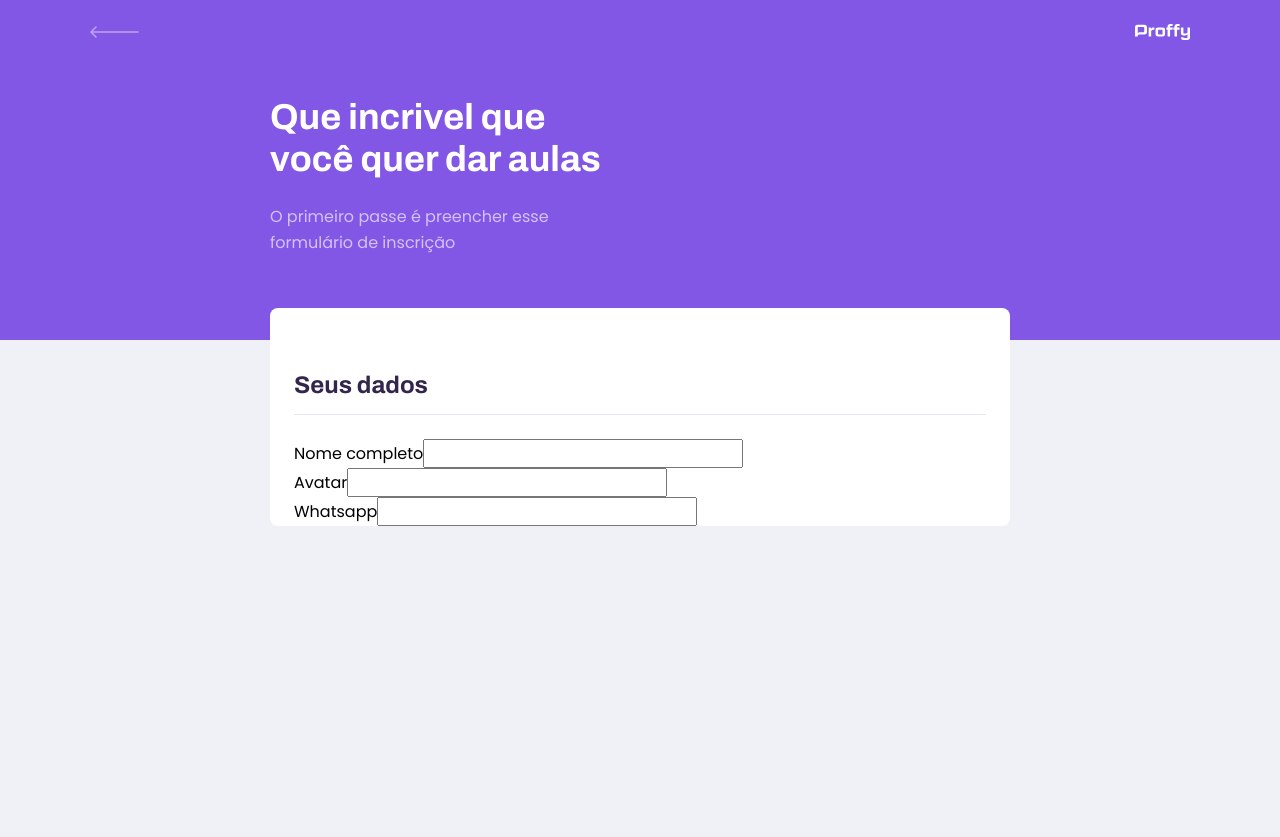
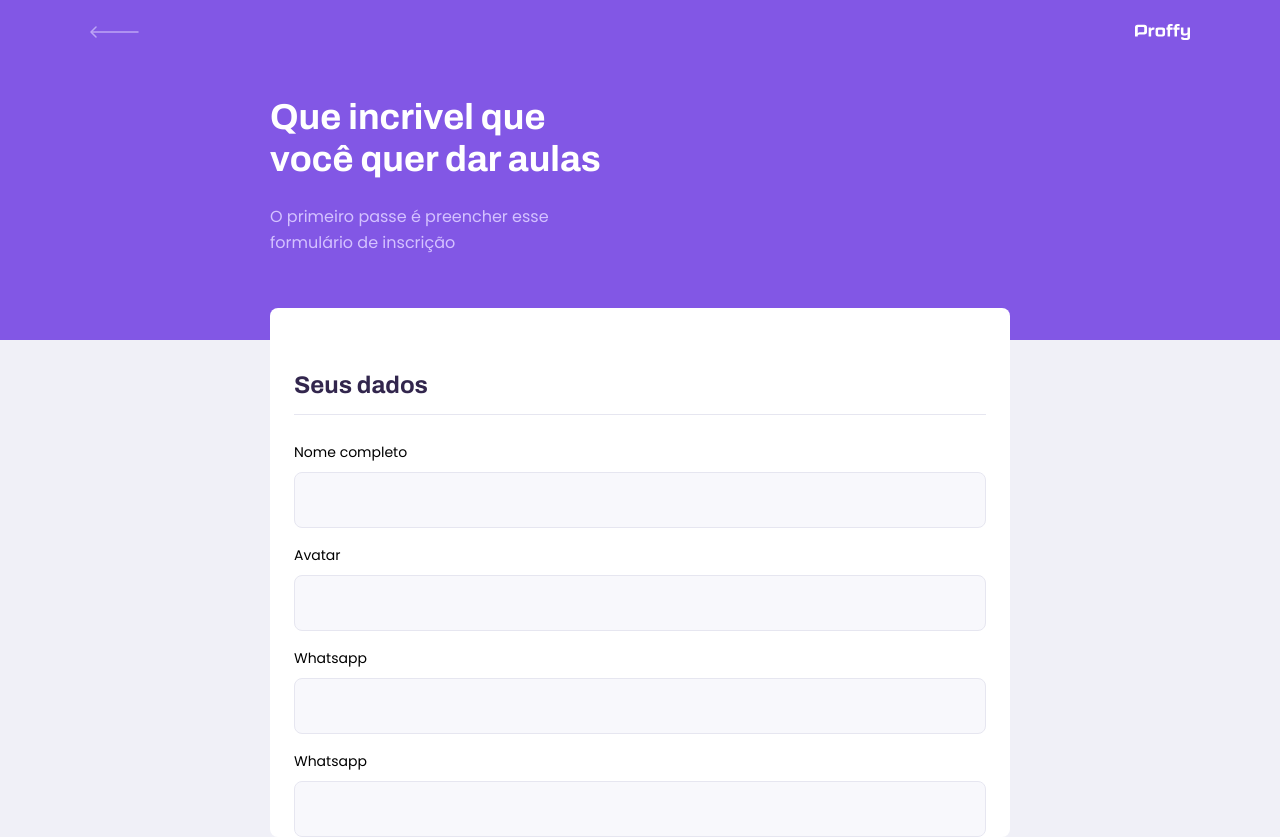
Before and after one commit to gilbertomoj/proffy-nlw, a React (Create React App) app in the folder web/: page /give-classes in a window 1280 px wide. Before the commit the page ends 800 px from the top, so only its background shows below. Built offline with nearby package versions, Linux system fonts and the light colour scheme.

Commit message:
feature(web): Componentização dos inputs

```diff
--- a/web/src/components/Input/index.tsx
+++ b/web/src/components/Input/index.tsx
@@ -1 +1,17 @@
-import React from 'react';
+import React,{InputHTMLAttributes} from 'react';
+import './styles.css';
+interface InputProps extends InputHTMLAttributes<HTMLInputElement>{
+    name : string;
+    label : string;
+}
+
+const Input: React.FC<InputProps> = ({label, name, ...rest})=>{
+    return(
+        <div className="input-block">
+            <label htmlFor={name}>{label}</label>
+            <input type="text" id={name} {...rest}/>
+        </div>
+    );
+}
+
+export default Input;
--- a/web/src/components/Input/styles.css
+++ b/web/src/components/Input/styles.css
@@ -0,0 +1,36 @@
+
+.input-block{
+    position: relative;
+}
+
+.input-block + .input-block{
+    margin-top: 1.4rem;
+}
+
+.input-block label{
+    font-size: 1.4rem;
+}
+
+
+.input-block input{
+    width: 100%;
+    height: 5.6rem;
+    margin-top: 0.8rem;
+    border-radius: 0.8rem;
+    background: var(--color-input-background);
+    border: 1px solid var(--color-line-in-white);
+    outline: 0;
+    padding: 0 1.6rem;
+    font: 1.6rem Archivo;
+}
+
+.input-block:focus-within::after {
+width: calc(100% - 3.2rem);
+height: 2px;
+content: '';
+background: var(--color-primary-light);
+position : absolute;
+left: 1.6rem;
+right: 1.6rem;
+bottom: 0;
+}
--- a/web/src/pages/TeacherForm/index.tsx
+++ b/web/src/pages/TeacherForm/index.tsx
@@ -1,6 +1,7 @@
 import React from 'react';
 import PageHeader from '../../components/Page-Header';
 import './styles.css';
+import Input from '../../components/Input';
 
 function TeacherForm(){
     return(
@@ -14,14 +15,13 @@
                 <legend>
                     Seus dados
                 </legend>
-                <div className="input-block">
-                    <label htmlFor="name">Nome completo</label>
-                    <input type="text" id="name"/>
-                </div>
-                <div className="input-block">
-                    <label htmlFor="avatar">Avatar</label>
-                    <input type="text" id="avatar"/>
-                </div>
+
+                <Input name="name" label="Nome completo" />
+                <Input name="avatar" label="Avatar" />
+                <Input name="whatsapp" label="Whatsapp" />
+
+
+
                 <div className="input-block">
                     <label htmlFor="whatsapp">Whatsapp</label>
                     <input type="text" id="whatsapp"/>
--- a/web/src/pages/TeacherList/index.tsx
+++ b/web/src/pages/TeacherList/index.tsx
@@ -3,6 +3,7 @@
 
 import TeacherItem from '../../components/TeacherItem';
 import './styles.css';
+import Input from '../../components/Input';
 
 
 
@@ -11,18 +12,11 @@
         <div id="page-teacher-list" className="container">
             <PageHeader title="Estes são os proffys disponíveis">
                 <form id="search-teachers">
-                    <div className="input-block">
-                        <label htmlFor="subject">Matéria</label>
-                        <input type="text" id="subject"/>
-                    </div>
-                    <div className="input-block">
-                        <label htmlFor="week_day">Dia da semana</label>
-                        <input type="text" id="subject"/>
-                    </div>
-                    <div className="input-block">
-                        <label htmlFor="time">Hora</label>
-                        <input type="text" id="subject"/>
-                    </div>
+                    <Input name="subject" label="Matéria"/>
+                    <Input name="week_day" label="Dia da semana"/>
+                    <Input type="time"  name="time" label="Hora"/>
+
+
                 </form>
             </PageHeader>
             <main>
--- a/web/src/pages/TeacherList/styles.css
+++ b/web/src/pages/TeacherList/styles.css
@@ -51,42 +51,6 @@
 
 #search-teachers label{
     color: var(--color-text-in-primary);
-}
-
-#search-teachers .input-block{
-    position: relative;
-}
-
-#search-teachers .input-block + .input-block{
-    margin-top: 1.4rem;
-}
-
-#search-teachers .input-block label{
-    font-size: 1.4rem;
-}
-
-
-#search-teachers .input-block input{
-    width: 100%;
-    height: 5.6rem;
-    margin-top: 0.8rem;
-    border-radius: 0.8rem;
-    background: var(--color-input-background);
-    border: 1px solid var(--color-line-in-white);
-    outline: 0;
-    padding: 0 1.6rem;
-    font: 1.6rem Archivo;
-}
-
-#search-teachers .input-block:focus-within::after {
-width: calc(100% - 3.2rem);
-height: 2px;
-content: '';
-background: var(--color-primary-light);
-position : absolute;
-left: 1.6rem;
-right: 1.6rem;
-bottom: 0;
 }
 
 #page-teacher-list main{
```
